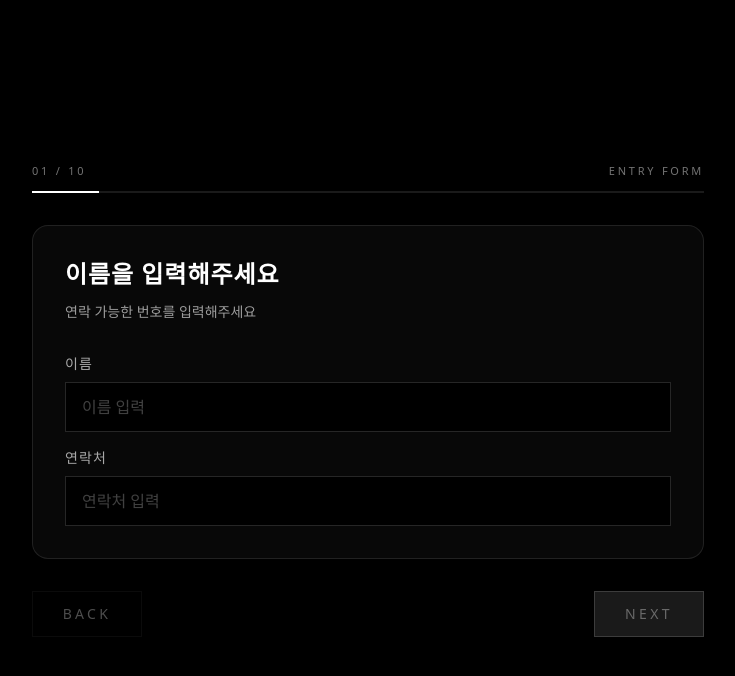
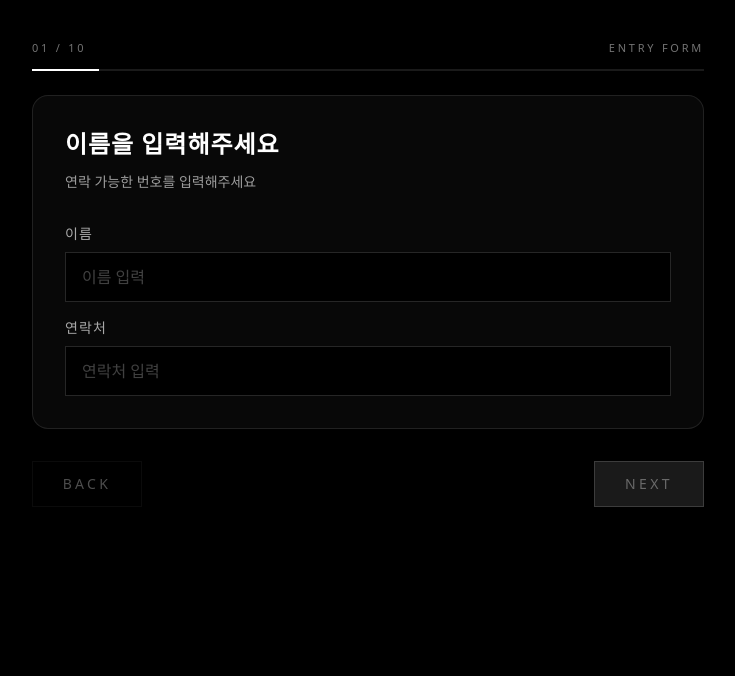
Before and after one commit to grantpaik100-lgtm/baeksa, a Next.js app: page /pre in a window 1280 px wide. Both pictures are taken after a click on the button "TAP TO ENTER". Shown: the top 676 px of the page, without its empty margins (272-1007 px from the left). Built offline with nearby package versions, Linux system fonts and the light colour scheme.

Commit message:
page.tsx 업데이트

```diff
--- a/app/pre/page.tsx
+++ b/app/pre/page.tsx
@@ -131,9 +131,9 @@ export default function PrePage() {
           </div>
         </section>
       ) : (
-        <section className="flex min-h-screen items-center justify-center px-4 py-10 sm:px-6">
+        <section className="flex min-h-[100dvh] items-start justify-center px-4 pt-6 pb-10 sm:px-6 sm:pt-10">
           <div className="w-full max-w-2xl">
-            <div className="mb-8">
+            <div className="mb-6">
               <div className="mb-3 flex items-center justify-between text-[11px] tracking-[0.25em] text-white/45">
                 <span>
                   {String(currentStep + 1).padStart(2, "0")} /{" "}
```
